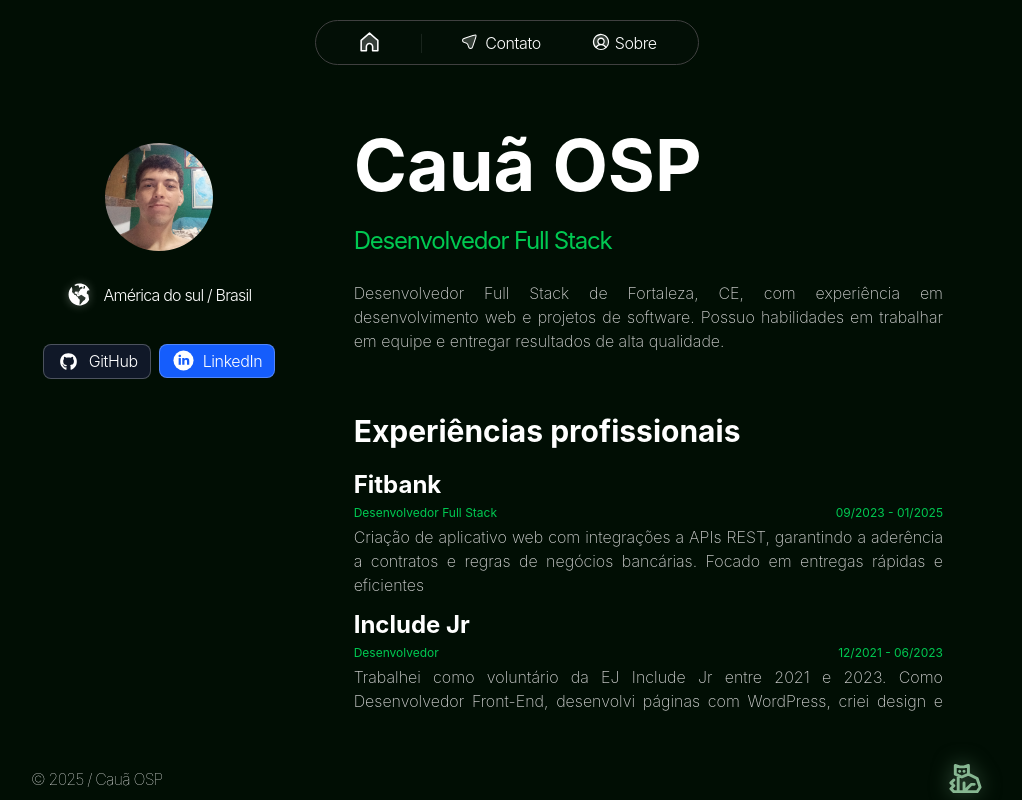
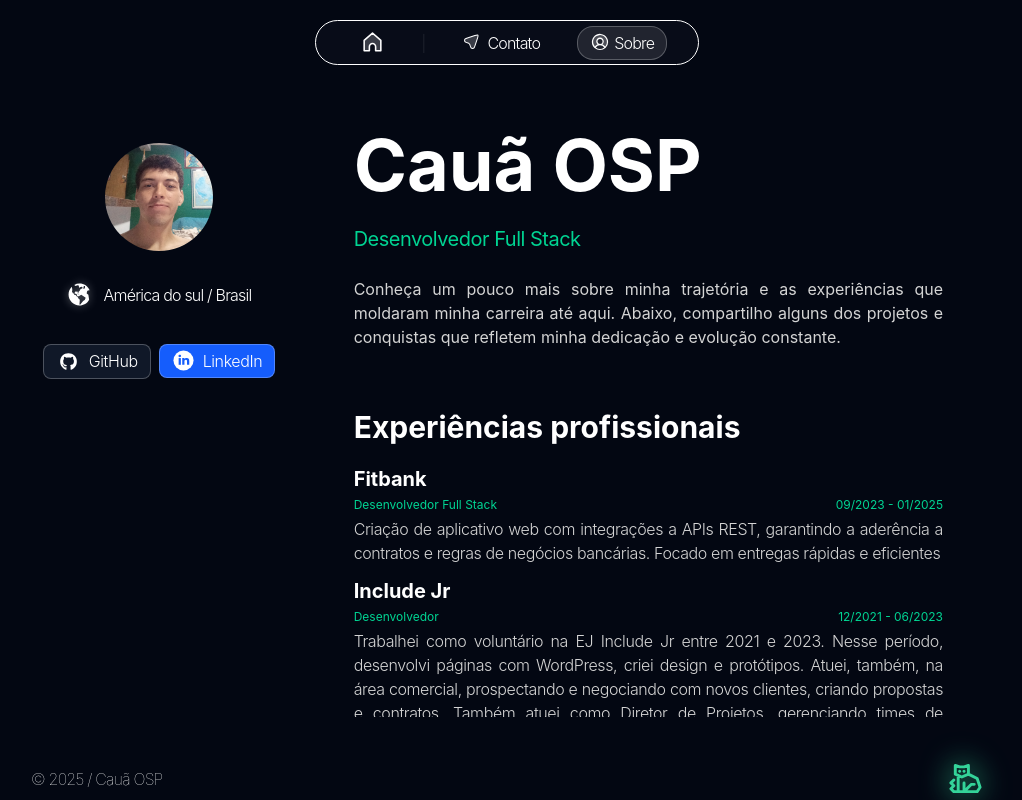
Before and after one commit to cauaosp/webportifolio, a Next.js app: page /about in a window 1280 px wide. Shown: the whole page, without its empty margins (133-1155 px from the left). Built offline with nearby package versions, Linux system fonts and the light colour scheme.

Commit message:
feat: modificação das cores de fundo e de textos no home e about, adição do tailwind-scrollbar.

```diff
--- a/app/(homepage)/page.tsx
+++ b/app/(homepage)/page.tsx
@@ -1,21 +1,19 @@
+import { AgeCounter, CarouselHomepage, Profile } from "../components/homepage";
 import { Footer } from "../components/shared/footer";
-import { CarouselHomepage, Profile } from "../components/homepage";
 import { TopMenu } from "../components/shared/index";
 
 export default function HomePage() {
   return (
-    <div className="grid gap-2 md:gap-6 h-screen bg-midnight-moss p-5 pb-1 px-36 select-none">
+    <div className="grid gap-2 md:gap-6 h-screen bg-gray-950 p-5 pb-1 px-36 select-none">
       <TopMenu />
       <div className="grid grid-rows-3 grid-cols-3 p-5 2xl:pt-10 gap-4 gap-y-0 md:gap-y-20 2xl:gap-y-0 overflow-hidden 2xl:mt-8 2xl:mb-0">
         <Profile />
-        <div className="col-span-2 text-white h-fit">
-          <div className="tracking-tight font-bold text-5xl mb-4">
-            Desenvolvedor Full Stack
-          </div>
-          <div className="tracking-tighter text-xl font-extralight">
-            Especializado em projetos de ponta a ponta, desde o banco de dados
-            até a interface do usuário.
-          </div>
+        <div className="col-span-2 text-white text-justify 2xl:text-lg">
+          Olá sou <span className="text-emerald-400">Cauã OSP</span>, desenvolvedor nascido e criado em Fortaleza, CE, tenho{" "}
+          <AgeCounter />
+          ... Atualmente, meu foco é o desenvolvimento Full Stack,
+          busco dominar ferramentas e tecnologias para criar soluções completas
+          — desde o banco de dados até aplicações interativas no front-end.
         </div>
         <CarouselHomepage />
       </div>
--- a/app/about/page.tsx
+++ b/app/about/page.tsx
@@ -3,61 +3,59 @@ import { Footer, TopMenu } from "../components/shared";
 
 export default function About() {
   return (
-    <div className="grid gap-2 md:gap-6 h-screen bg-midnight-moss p-5 pb-1 px-36 select-none">
+    <div className="grid gap-2 md:gap-6 h-screen bg-gray-950 p-5 pb-1 px-36 select-none">
       <TopMenu />
       <div className="grid grid-cols-3 p-5 pt-10 gap-4 gap-y-0 md:gap-y-20 2xl:gap-y-0 overflow-hidden 2xl:mt-8 2xl:mb-0 ">
         <Profile />
-        <div className="text-white overflow-auto col-span-2 h-full row-span-3">
+        <div className="text-white col-span-2 row-span-3 scrollbar-thin scrollbar-track-rounded-full scrollbar-thumb-rounded-full scrollbar-thumb-emerald-400 scrollbar-track-white h-full overflow-y-scroll">
           <div className="flex flex-col gap-6 mb-15">
             <div className="font-bold text-7xl">Cauã OSP</div>
-            <div className="text-2xl tracking-tighter text-green-500">
+            <div className="text-xl tracking-tight text-emerald-400">
               Desenvolvedor Full Stack
             </div>
-            <div className="text-justify mr-10 font-extralight text-neutral-300">
-              Desenvolvedor Full Stack de Fortaleza, CE, com experiência em
-              desenvolvimento web e projetos de software. Possuo habilidades em
-              trabalhar em equipe e entregar resultados de alta qualidade.
+            <div className="text-justify mr-10 text-neutral-300">
+              Conheça um pouco mais sobre minha trajetória e as experiências que
+              moldaram minha carreira até aqui. Abaixo, compartilho alguns dos
+              projetos e conquistas que refletem minha dedicação e evolução
+              constante.
             </div>
           </div>
           <div className="flex flex-col gap-5 pb-10">
             <div className="font-bold text-3xl">Experiências profissionais</div>
             <div className="flex flex-col gap-3">
               <div className="flex flex-col gap-1 mr-10">
-                <div className="font-bold text-2xl">Fitbank</div>
-                <div className="flex justify-between text-green-500 text-xs">
+                <div className="font-bold text-xl">Fitbank</div>
+                <div className="flex justify-between text-emerald-400 text-xs">
                   <div>Desenvolvedor Full Stack</div>
                   <div>09/2023 - 01/2025</div>
                 </div>
-                <div className="text-md font-extralight text-justify text-neutral-300">
+                <div className="text-md font-light tracking-tight text-justify text-neutral-300">
                   Criação de aplicativo web com integrações a APIs REST,
                   garantindo a aderência a contratos e regras de negócios
                   bancárias. Focado em entregas rápidas e eficientes
                 </div>
               </div>
               <div className="flex flex-col gap-1 mr-10">
-                <div className="font-bold text-2xl">Include Jr</div>
-                <div className="flex justify-between text-green-500 text-xs">
+                <div className="font-bold text-xl">Include Jr</div>
+                <div className="flex justify-between text-emerald-400 text-xs">
                   <div>Desenvolvedor</div>
                   <div>12/2021 - 06/2023</div>
                 </div>
-                <div className="text-md font-extralight text-justify text-neutral-300">
-                  Trabalhei como voluntário da EJ Include Jr entre 2021 e 2023.
-                  Como Desenvolvedor Front-End, desenvolvi páginas com
-                  WordPress, criei design e protótipos. Já como Gerente de
-                  Vendas, prospectei e negociei com novos clientes, criando
-                  propostas e contratos. Além disso, também atuei na gestão
-                  estratégica de times de desenvolvimento de projetos,
-                  utilizando metodologias ágeis e planejamento baseado nas
-                  necessidades do cliente.
+                <div className="text-md font-light tracking-tight text-justify text-neutral-300">
+                  Trabalhei como voluntário na EJ Include Jr entre 2021 e 2023.
+                  Nesse período, desenvolvi páginas com WordPress, criei design
+                  e protótipos. Atuei, também, na área comercial, prospectando e
+                  negociando com novos clientes, criando propostas e contratos.
+                  Também atuei como Diretor de Projetos, gerenciando times de
+                  desenvolvimento e planejando os projetos com base nas
+                  necessidades dos clientes.
                 </div>
               </div>
             </div>
             <div className=" font-bold text-3xl">Formação Acadêmica</div>
-            <div className="flex flex-col gap-1 mr-10 tracking-tighter">
-              <div className="font-bold text-2xl">
-                Universidade de Fortaleza
-              </div>
-              <div className="text-md font-extralight text-justify text text-neutral-300">
+            <div className="flex flex-col gap-1 mr-10">
+              <div className="font-bold text-xl">Universidade de Fortaleza</div>
+              <div className="text-md font-light tracking-tight text-justify text text-neutral-300">
                 Graduando em Análise e Desenvolvimento de Sistemas
               </div>
             </div>
--- a/app/components/homepage/index.ts
+++ b/app/components/homepage/index.ts
@@ -1,2 +1,3 @@
 export { CarouselHomepage } from "./carousel-homepage";
 export { Profile } from "./profile";
+export { AgeCounter } from "./age-counter";
--- a/app/components/homepage/profile.tsx
+++ b/app/components/homepage/profile.tsx
@@ -6,7 +6,7 @@ import Link from "next/link";
 
 export const Profile = () => {
   return (
-    <div className="row-span-3 grid grid-rows-3 gap-1 py-3 w-64 max-h-96">
+    <div className="row-span-3 grid grid-rows-3 gap-1 py-3 w-64 max-h-96 2xl:max-h-[32rem] ">
       <Image
         src="/image/perfil.jpg"
         alt="perfil"
@@ -25,7 +25,8 @@ export const Profile = () => {
         />
         <div>América do sul / Brasil</div>
       </div>
-      <div className="h-fit items-start  flex -mt-10 text-white tracking-tight font-extralight gap-2 w-fit mx-auto 2xl:-mt-24 ">
+
+      <div className="h-fit items-start  flex -mt-10 2xl:-mt-15 text-white tracking-tight font-extralight gap-2 w-fit mx-auto  ">
         <Link
           href="https://github.com/cauaosp"
           target="_blank"
--- a/app/components/shared/footer.tsx
+++ b/app/components/shared/footer.tsx
@@ -7,7 +7,7 @@ export const Footer = () => {
       <Cat
         width={35}
         height={35}
-        color={"#87B792"}
+        color={"#34d399"}
         className=" drop-shadow-neon-cat w-fit"
       />
     </div>
--- a/app/components/shared/top-menu.tsx
+++ b/app/components/shared/top-menu.tsx
@@ -1,31 +1,31 @@
 "use client";
 
 import { Home, Send, UserAvatar } from "@/assets";
-import { useRouter } from "next/navigation";
+import { usePathname, useRouter } from 'next/navigation';
 import { useEffect, useState } from "react";
 
 export const TopMenu = () => {
   const [activeLink, setActiveLink] = useState("");
   const router = useRouter();
+  const pathname = usePathname();
 
   useEffect(() => {
-    console.log(activeLink);
-    if (activeLink !== "") {
-      if (activeLink == "home") {
-        router.push("/");
-        return;
-      }
-      router.push(`/${activeLink}`);
+    if (pathname === '/') {
+      setActiveLink('home');
+    } else if (pathname === '/about') {
+      setActiveLink('about');
+    } else if (pathname === '/contact') {
+      setActiveLink('contact');
     }
-  }, [activeLink, router]);
+  }, [pathname]);
 
   return (
-    <div className="flex gap-6 justify-center items-center h-fit w-96 mx-auto border border-neutral-700 bg-neutral-900/10 rounded-3xl py-1 text-white  select-none font-light tracking-tight">
+    <div className="flex gap-6 justify-center items-center h-fit w-96 mx-auto border border-white bg-gray-700/10 rounded-3xl py-1 text-white select-none font-light tracking-tighter">
       <div
         className={`hover:border-white/25 hover:bg-white/10 border-transparent py-1 px-3 hover:border  hover:cursor-pointer tracking-tighter border rounded-2xl ${
           activeLink === "home" ? "bg-white/10 border-white/25" : ""
         }`}
-        onClick={() => setActiveLink("home")}
+        onClick={() => router.push("/")}
       >
         <Home color={"#fff"} width={25} height={25} />
       </div>
@@ -34,7 +34,7 @@ export const TopMenu = () => {
         className={` py-1 pr-3 pl-2 border border-transparent hover:border hover:border-white/25 hover:bg-white/10 hover:cursor-pointer rounded-2xl flex gap-x-1 items-center ${
           activeLink === "contact" ? "bg-white/10 border-white/25" : ""
         }`}
-        onClick={() => setActiveLink("contact")}
+        onClick={() => router.push("/contact")}
       >
         <Send fill={"#ffffff33"} width={25} height={25} stroke={"#fff"} />
         <div>Contato</div>
@@ -43,7 +43,7 @@ export const TopMenu = () => {
         className={` border border-transparent py-1 px-3 hover:border hover:border-white/25 hover:bg-white/10 hover:cursor-pointer rounded-2xl flex gap-x-1 items-center ${
           activeLink === "about" ? "bg-white/10 border-white/25" : ""
         }`}
-        onClick={() => setActiveLink("about")}
+        onClick={() => router.push("/about")}
       >
         <UserAvatar
           fill={"#ffffff"}
--- a/app/globals.css
+++ b/app/globals.css
@@ -17,7 +17,8 @@
   --drop-shadow-neon-duck: 0 0 10px #39ff14;
   --drop-shadow-neon-accordion: 0 0 5px #ebe2e055;
   --drop-shadow-neon-south-america: 0 0 5px #ffffff55;
-  --drop-shadow-neon-cat: 0 0 10px #87b79288;
+  --drop-shadow-neon-cat: 0 0 15px #34d399;
+  --drop-shadow-neon-emerald: 0 0 3px #34d399;
 }
 
 body {
@@ -90,3 +91,9 @@ body {
     @apply bg-background text-foreground;
   }
 }
+
+@plugin 'tailwind-scrollbar' {
+  nocompatible: true;
+  preferredStrategy: 'pseudoelements';
+
+}
--- a/package.json
+++ b/package.json
@@ -20,6 +20,7 @@
     "react": "^19.0.0",
     "react-dom": "^19.0.0",
     "tailwind-merge": "^2.6.0",
+    "tailwind-scrollbar": "^4.0.0",
     "tailwindcss-animate": "^1.0.7"
   },
   "devDependencies": {
```
Also changed, not shown: app/components/homepage/age-counter.tsx (added, +55 -0 lines), app/components/homepage/carousel-homepage.tsx (+4 -4 lines), 1 other file (tests, documents, lock files or other folders).
